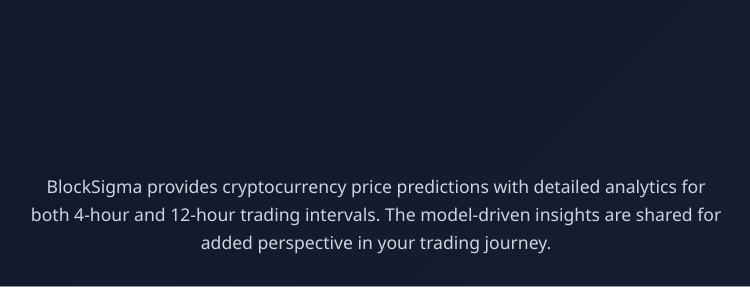
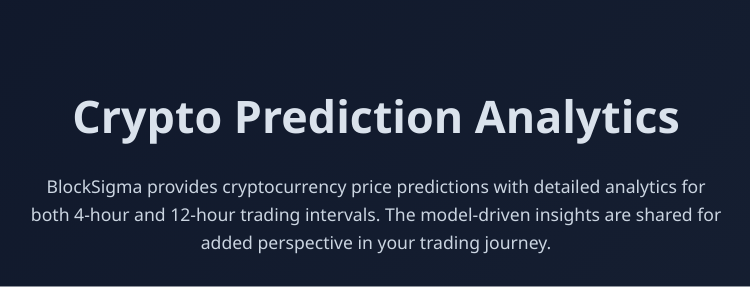
Before and after one commit to Dyuuz/BlockSIgma, a FastAPI app: page / in a window 1280 px wide. Shown: the part 79-366 px from the top of the page, without its empty margins (264-1014 px from the left). Run offline with FastAPI, Linux system fonts and the light colour scheme.

Commit message:
update: home logo bg

```diff
--- a/app/static/CSS/home5.css
+++ b/app/static/CSS/home5.css
@@ -92,7 +92,7 @@ nav a:hover::after {
     font-weight: 800;
     margin-bottom: 20px;
     /* background: linear-gradient(90deg, #ffffff 0%, #ffffff 100%); */
-    color: #dae2ec;
+    background: #dae2ec;
     -webkit-background-clip: text;
     -webkit-text-fill-color: transparent;
 }
```
